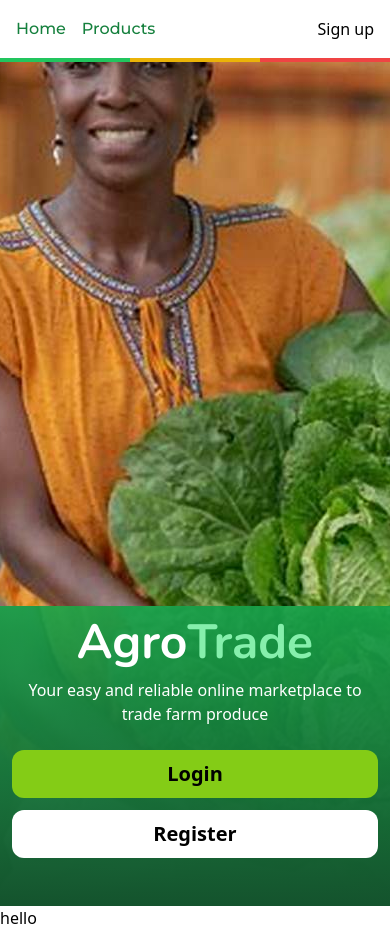
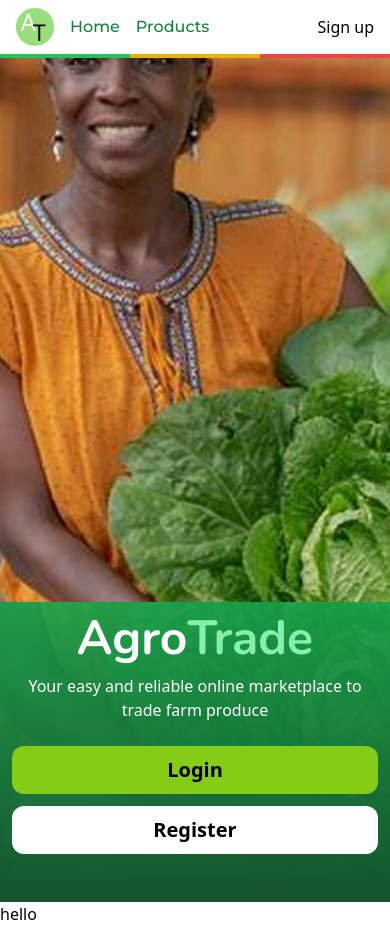
Before and after one commit to Aliyu05/agrotrade, a Next.js app: page / in a window 390 px wide. Built offline with nearby package versions, Linux system fonts and the light colour scheme.

Commit message:
final change

```diff
--- a/components/navbar.js
+++ b/components/navbar.js
@@ -10,7 +10,7 @@ const montserrat_500 = Montserrat({
 export default function NavBar() {
   return (
     <div>
-      <nav className="h-[58px] flex items-center px-4 md:px-20">
+      <nav className="flex items-center px-4 md:px-20 py-2">
         {/* Navbar */}
         <div className="w-full flex flex-row justify-between items-center">
           {/* Logo */}
@@ -43,6 +43,9 @@ export default function NavBar() {
 
           {/* Mobile view: Show "Home" and "Products" links on the left */}
           <div className="md:hidden flex flex-row items-center gap-4">
+
+              <Image width={38} height={38} src="/AGROTRADE.png" alt="logo" />
+
             <Link
               href="/"
               className={`${montserrat_500.className} text-green-700 hover:text-yellow-700`}
@@ -66,11 +69,11 @@ export default function NavBar() {
         </div>
       </nav>
 
-      {/* Separator */}
+      {/* Separator with top padding */}
       <div className="grid grid-cols-3">
-        <div className="h-[4px] bg-green-500"></div>
-        <div className="h-[4px] bg-yellow-500"></div>
-        <div className="h-[4px] bg-red-500"></div>
+        <div className="h-1 bg-green-500"></div>
+        <div className="h-1 bg-yellow-500"></div>
+        <div className="h-1 bg-red-500"></div>
       </div>
     </div>
   );
```
